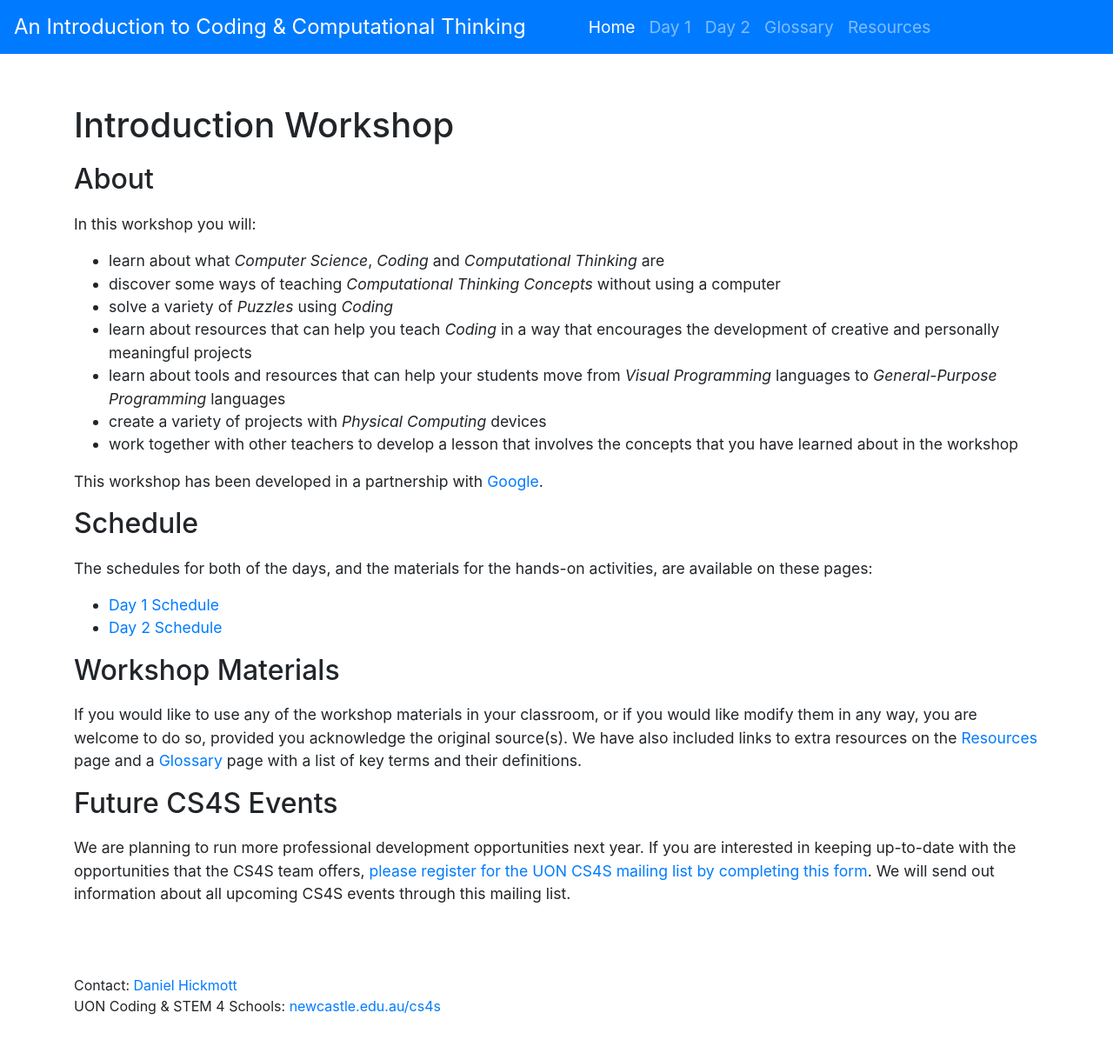
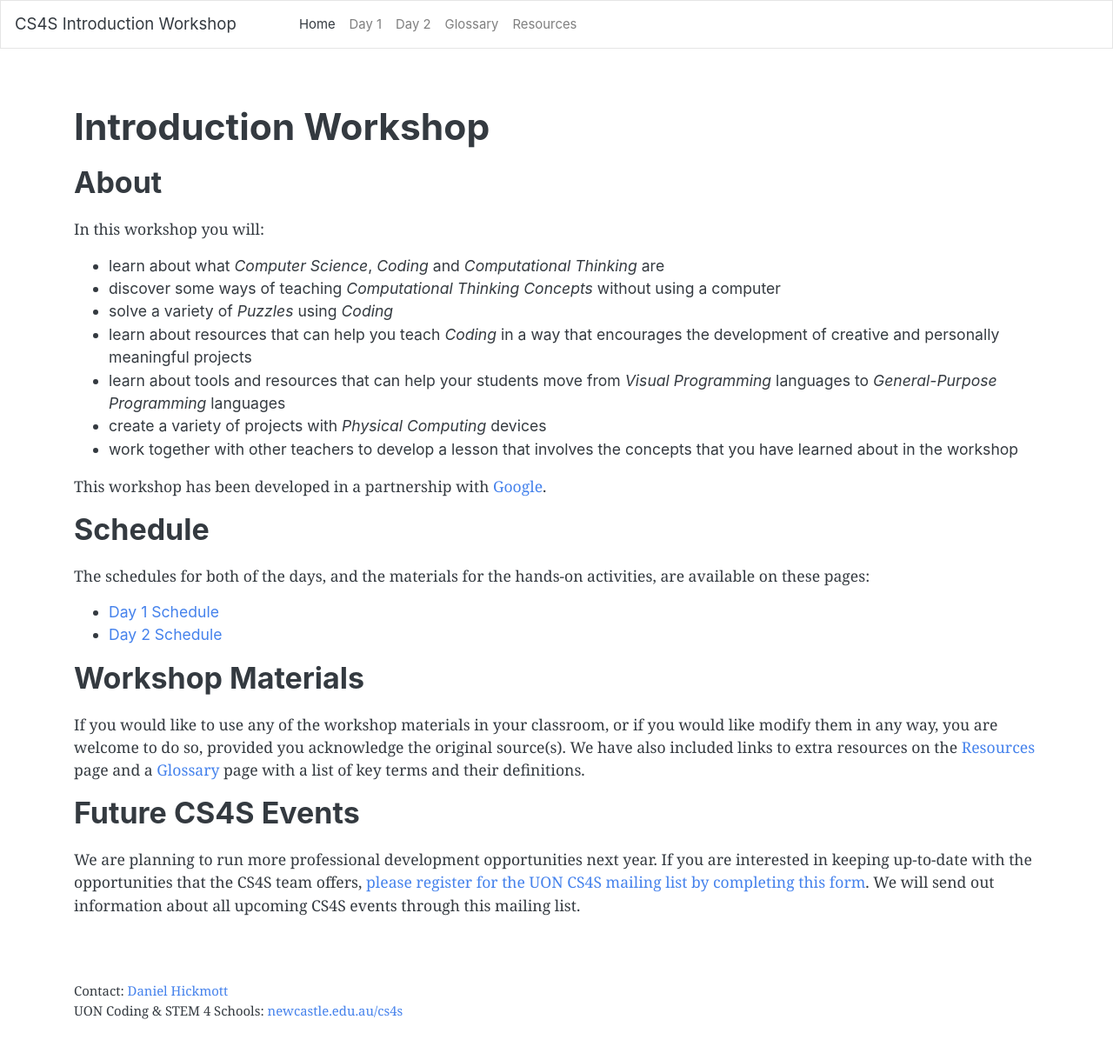
Before and after one commit to cs4s/intro-2019, a Jekyll site: the page built from index.md, in a window 1280 px wide and 1249 px high. Shown: the top 1211 px of the window at 87% size. Built offline with Jekyll 4.4.1, drawn with Linux system fonts in a browser that asks for light colours.

Commit message:
Changes theme from original to Litera

```diff
--- a/_includes/header.html
+++ b/_includes/header.html
@@ -2,9 +2,9 @@
 
 
 <div id = "navigation-header">
-  <nav class="navbar navbar-expand-md fixed-top navbar-dark bg-primary">
+  <nav class="navbar navbar-expand-md fixed-top navbar-light bg-light">
     <a class="navbar-brand" href="{{ site.baseurl | append: '/' }}">
-      An Introduction to Coding &amp; Computational Thinking
+      CS4S Introduction Workshop
     </a>
     <button class="navbar-toggler" type="button" data-toggle="collapse" data-target="#navbarCollapse" aria-controls="navbarCollapse" aria-expanded="false" aria-label="Toggle navigation">
       <span class="navbar-toggler-icon"></span>
```
Also changed, not shown: css/bootstrap.min.css.
